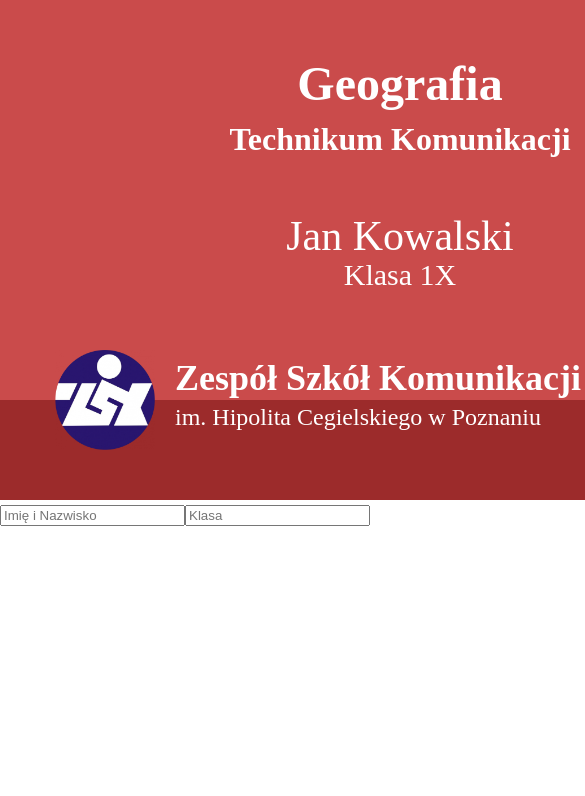
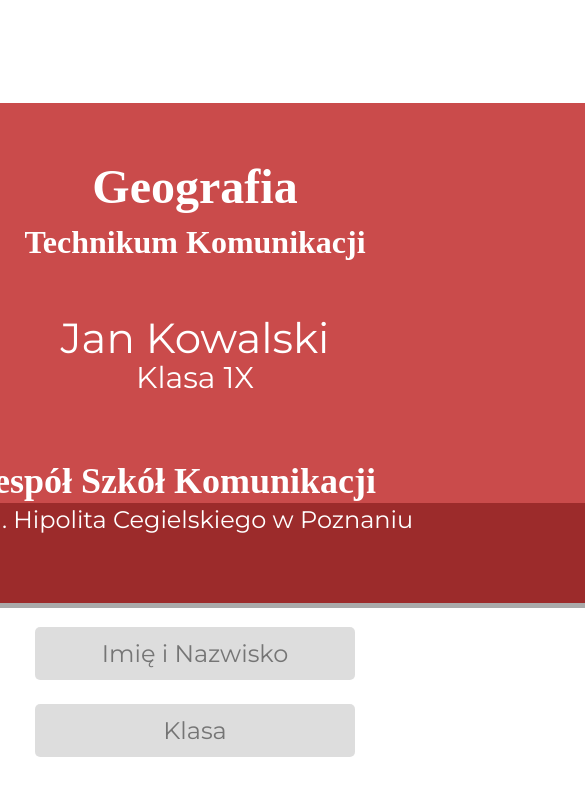
Before and after one commit to zsk-poznan/tytulowa, a React (Create React App) app: page / in a window 390 px wide. Shown: the top 796 px of the page, 585 px wide, since content can reach past the window. Built offline with nearby package versions, Linux system fonts and the light colour scheme.

Commit message:
Add styling, responsiveness and debounce

```diff
--- a/package.json
+++ b/package.json
@@ -6,6 +6,7 @@
     "@testing-library/jest-dom": "^4.2.4",
     "@testing-library/react": "^9.5.0",
     "@testing-library/user-event": "^7.2.1",
+    "lodash": "^4.17.20",
     "react": "^16.13.1",
     "react-dom": "^16.13.1",
     "react-scripts": "3.4.3"
--- a/src/App.css
+++ b/src/App.css
@@ -1,38 +1,29 @@
-.App {
-  text-align: center;
+.container {
+	display: flex;
+	align-items: center;
+	justify-content: center;
+	flex-direction: column;
+	height: 100vh;
+	padding: 0.5em;
 }
 
-.App-logo {
-  height: 40vmin;
-  pointer-events: none;
+.container canvas {
+	box-shadow: 5px 5px 0px #00000055;
 }
 
-@media (prefers-reduced-motion: no-preference) {
-  .App-logo {
-    animation: App-logo-spin infinite 20s linear;
-  }
+.container input {
+	margin-top: 1em;
+	padding: 0.5em;
+	font-family: inherit;
+	font-size: 1.5em;
+	background: #00000022;
+	border: none;
+	border-radius: 5px;
+	transition: background 0.4s ease;
+	text-align: center;
 }
 
-.App-header {
-  background-color: #282c34;
-  min-height: 100vh;
-  display: flex;
-  flex-direction: column;
-  align-items: center;
-  justify-content: center;
-  font-size: calc(10px + 2vmin);
-  color: white;
+.container input:focus {
+	outline: none;
+	background: #00000033;
 }
-
-.App-link {
-  color: #61dafb;
-}
-
-@keyframes App-logo-spin {
-  from {
-    transform: rotate(0deg);
-  }
-  to {
-    transform: rotate(360deg);
-  }
-}
--- a/src/App.js
+++ b/src/App.js
@@ -1,4 +1,5 @@
-import React, { useState } from "react";
+import React, { useState, useRef } from "react";
+import _ from "lodash";
 import Canvas from "./components/canvas";
 import "./App.css";
 
@@ -6,22 +7,32 @@
 	const [name, setName] = useState("Jan Kowalski");
 	const [klasa, setKlasa] = useState("1X");
 
-	const handleName = (e) => {
-		if (!e.target.value) return setName("Jan Kowalski");
-		setName(e.target.value);
-	};
+	const handleName = useRef(
+		_.debounce((input) => {
+			if (!input) return setName("Jan Kowalski");
+			setName(input);
+		}, 1000)
+	).current;
 
-	const handleKlasa = (e) => {
-		if (!e.target.value) return setKlasa("1X");
-		setKlasa(e.target.value);
-	};
+	const handleKlasa = useRef(
+		_.debounce((input) => {
+			if (!input) return setKlasa("1X");
+			setKlasa(input);
+		}, 1000)
+	).current;
 
 	return (
-		<>
+		<div className="container">
 			<Canvas name={name} klasa={klasa} />
-			<input placeholder="Imię i Nazwisko" onChange={handleName} />
-			<input placeholder="Klasa" onChange={handleKlasa} />
-		</>
+			<input
+				placeholder="Imię i Nazwisko"
+				onChange={(e) => handleName(e.target.value)}
+			/>
+			<input
+				placeholder="Klasa"
+				onChange={(e) => handleKlasa(e.target.value)}
+			/>
+		</div>
 	);
 }
 
--- a/src/components/canvas.js
+++ b/src/components/canvas.js
@@ -6,6 +6,7 @@
 	useEffect(() => {
 		const canvas = canvasRef.current;
 		const ctx = canvas.getContext("2d");
+
 		let logo = new Image();
 		logo.src = "logo.png";
 
@@ -47,6 +48,14 @@
 
 		ctx.font = "400 30px Montserrat";
 		ctx.fillText(`Klasa ${klasa}`, ctx.canvas.width / 2, 285);
+
+		const ratio =
+			window.screen.availWidth > 800
+				? 1
+				: window.screen.availWidth / canvas.width;
+
+		canvas.style.width = canvas.width * ratio + "px";
+		canvas.style.height = canvas.height * ratio + "px";
 	}, [name, klasa]);
 
 	return <canvas ref={canvasRef} />;
--- a/src/index.css
+++ b/src/index.css
@@ -1,13 +1,4 @@
 body {
-  margin: 0;
-  font-family: -apple-system, BlinkMacSystemFont, 'Segoe UI', 'Roboto', 'Oxygen',
-    'Ubuntu', 'Cantarell', 'Fira Sans', 'Droid Sans', 'Helvetica Neue',
-    sans-serif;
-  -webkit-font-smoothing: antialiased;
-  -moz-osx-font-smoothing: grayscale;
+	margin: 0;
+	font-family: "Montserrat", sans-serif;
 }
-
-code {
-  font-family: source-code-pro, Menlo, Monaco, Consolas, 'Courier New',
-    monospace;
-}
```
